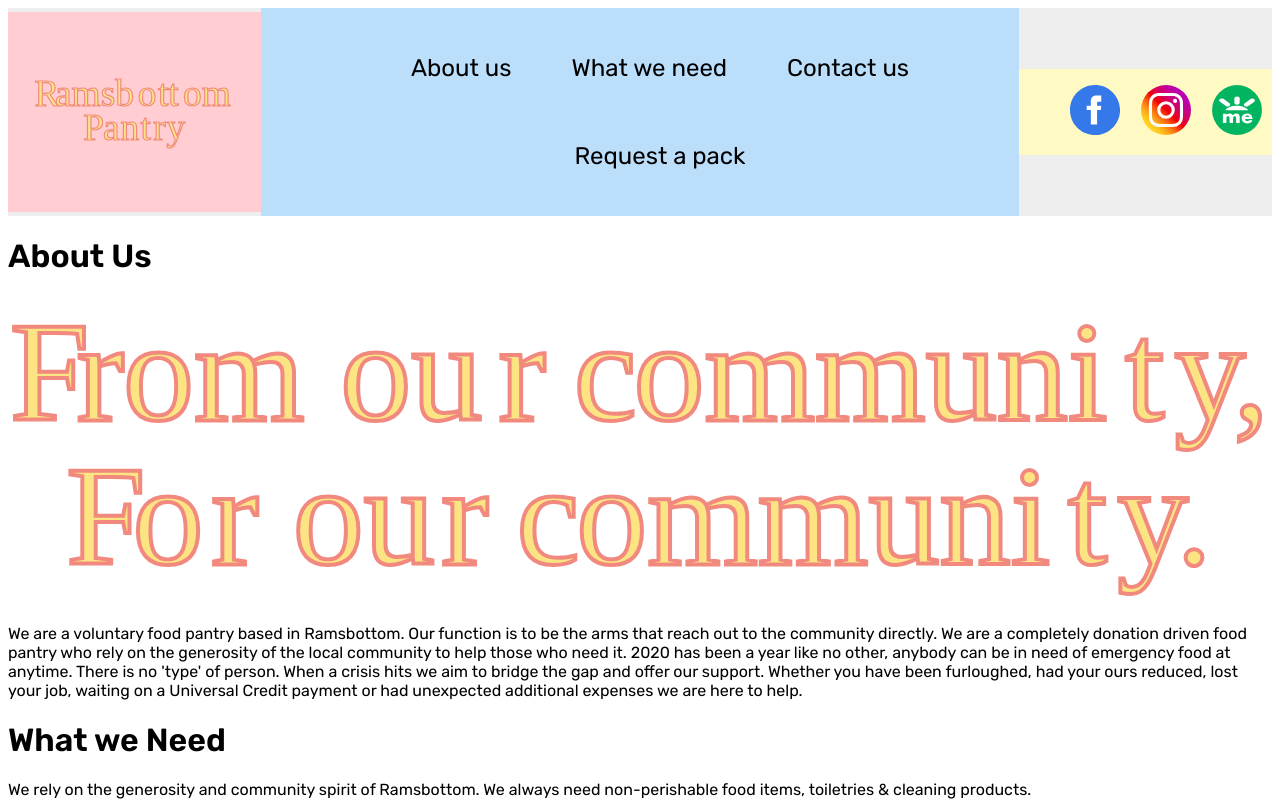
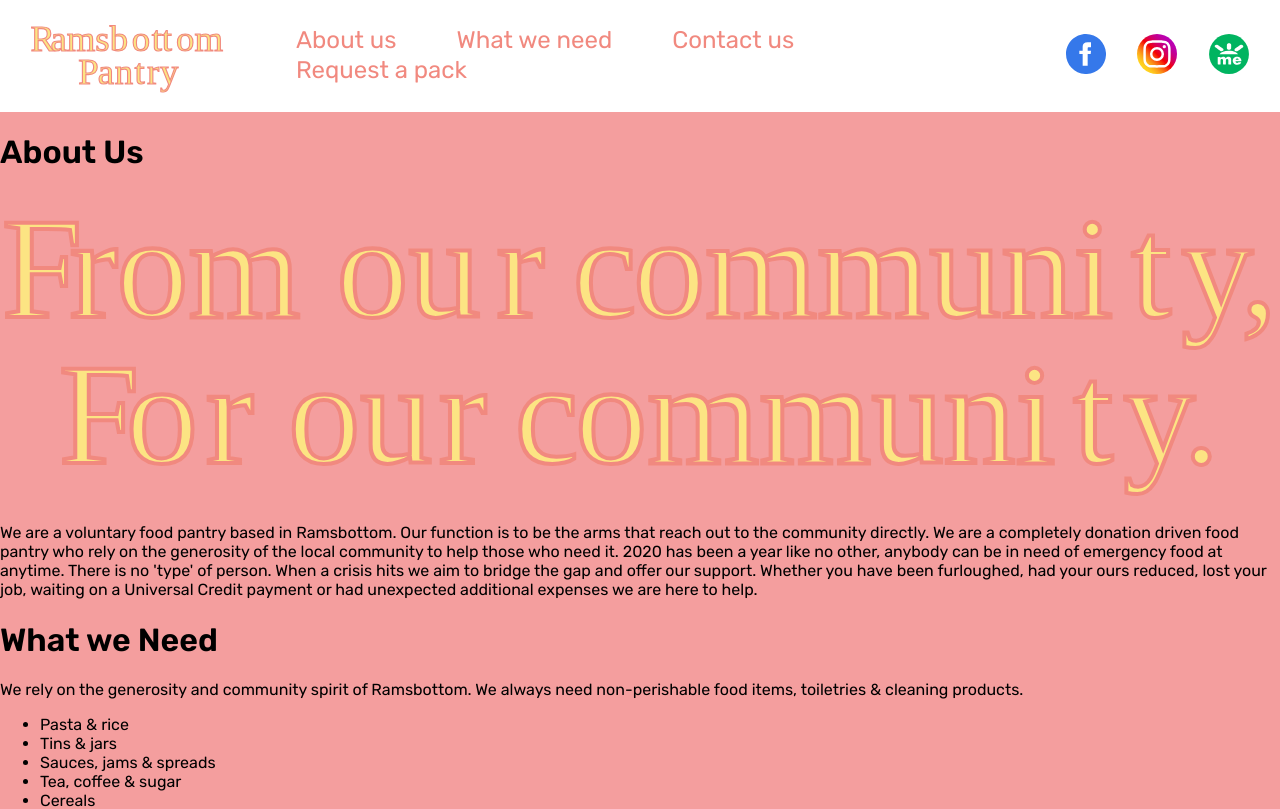
Before and after one commit to jbram-js/ramsbottom-pantry, a React (Create React App) app: page / in a window 1280 px wide. Shown: the top 809 px of the page. Built offline with nearby package versions, Linux system fonts and the light colour scheme.

Commit message:
navbar styling

```diff
--- a/src/styles/NavBar.scss
+++ b/src/styles/NavBar.scss
@@ -2,44 +2,35 @@
 
 .nav {
     width: 100%;
-    min-height: 6vh;
-    box-sizing: border-box;
     display: flex;
     justify-content: space-between;
     align-items: center;
-    background-color: #eee;
-    transition: all .7s ease-in;
-}
-
-//IMPORTANT
-.scrolled{
-  position: fixed;
-  top: 0;
-  left: 0;
-  background-color: lightblue;
+    background-color: #fff;
+    padding: 10px 0 10px 0;
+    position: -webkit-sticky;
+    position: sticky;
+	top: 0;
 }
 
 .left {
     flex: 1;
     display: flex;
     justify-content: center;
-    background: #ffcdd2;
 }
 
 .middle {
     flex: 3;
-    background: #bbdefb;
-    text-align: center;
+    display: flex;
+    justify-content: space-evenly;
 }
 
 .right {
     flex: 1;
-    background: #fff9c4;
 }
 
 .logo {
     width: 200px;
-    height: 200px;
+    height: 75px;
 }
 
 .nav-list, .social-links {
@@ -48,17 +39,33 @@
 
 .nav-items {
     font-size: 24px;
-    padding: 30px;
+    color: #F1897F;
+    padding: 0 60px 0 0;
     display: inline-block;
+    cursor: pointer;
+}
+
+.nav-items::after {
+  content: "";
+  display: block;
+  width: 0;
+  height: 2px;
+  background-color: #FCE483;
+  transition: width 0.3s;
+}
+
+.nav-items:hover::after {
+  width: 100%;
+  transition: width 0.3s;
 }
 
 .social-links {
     display: flex;
-    flex-direction: row;
-    justify-content: space-around;
+    justify-content: space-evenly;
+    padding: 0 0 0 10px;
 }
 
 .icons {
-    width: 50px;
-    height: 50px;
+    width: 40px;
+    height: 40px;
 }
--- a/src/styles/controller.scss
+++ b/src/styles/controller.scss
@@ -6,4 +6,10 @@
 
 .App {
     font-family: 'Rubik', sans-serif;
+    background-color: #F49E9E;
+    width: 100vw;
 }
+
+body {
+    margin: 0;
+}
```
